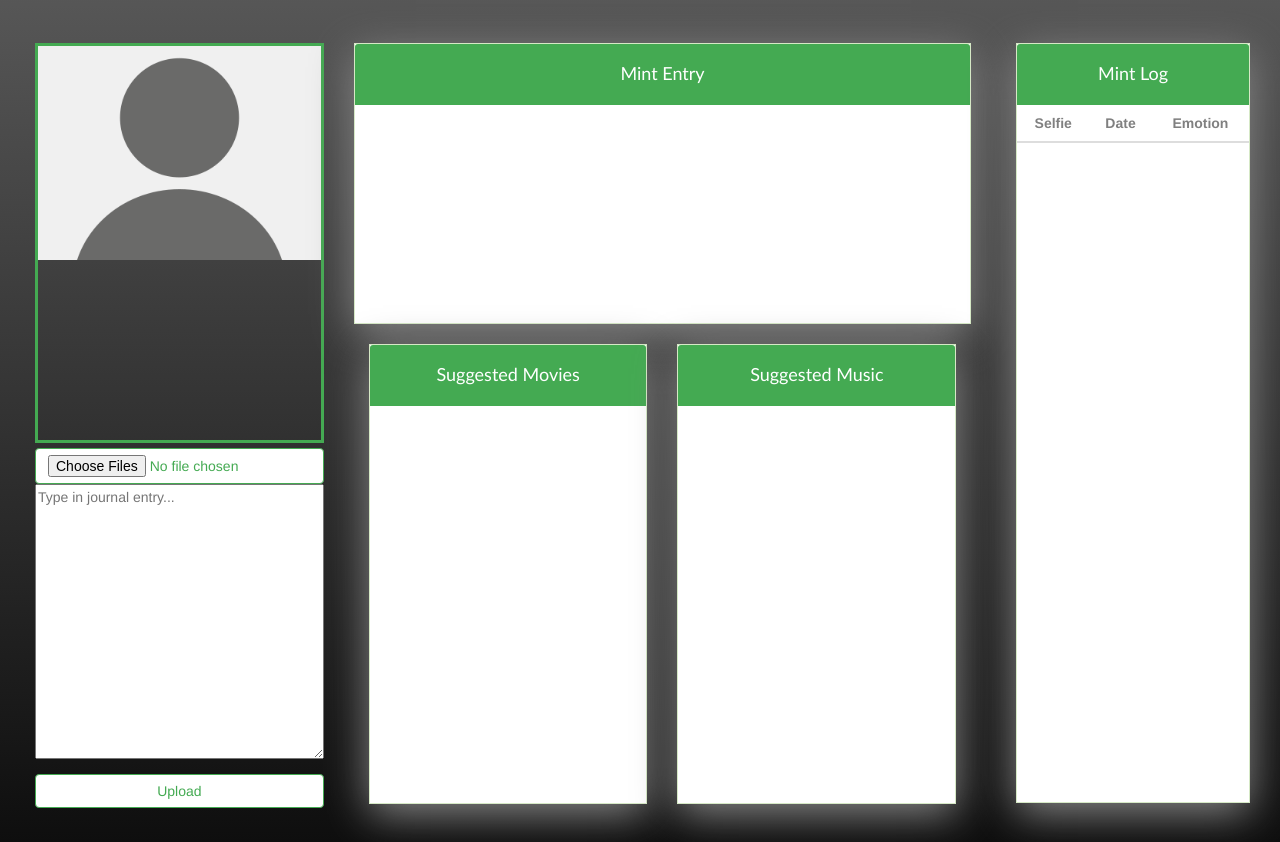
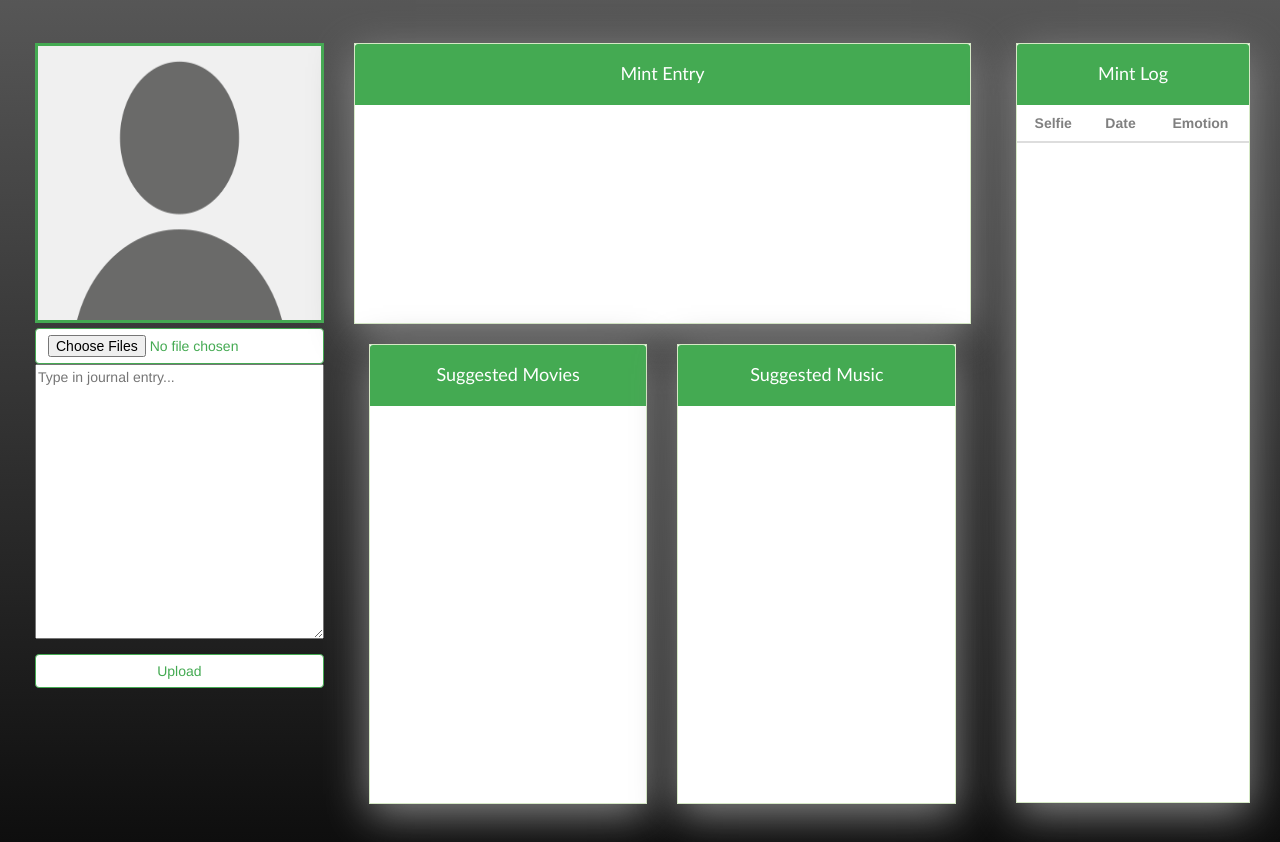
Before and after one commit to ceejayvarias/emoMint, a PHP site: page / in a window 1280 px wide. Shown: the part 158-1000 px from the top of the page. Run offline with PHP 8.4, Linux system fonts and the light colour scheme; lists and menus that the app fills with data are empty; some libraries are stand-ins or nearby versions.

Commit message:
fixed profile picture sizing to stretch

```diff
--- a/assets/css/style.css
+++ b/assets/css/style.css
@@ -266,7 +266,7 @@ th{
 
 #personPhoto {
   width: 100%;
-  height: 400px;
+  height: 280px;
   margin-bottom: 5px;
   border-style: solid;
   border-width: 3px;
@@ -283,7 +283,12 @@ th{
 
 #personPhoto > img {
   width: 100%;
-  height: auto;
+  height: 100%;
+}
+
+#helper > img {
+  width: 100%;
+  height: 100%;
 }
 
 h2 {
--- a/index.html
+++ b/index.html
@@ -104,8 +104,10 @@
 							<div class="col-lg-6">
 								<div class="panelLog panel panel-success">
 									<div class="panel-heading"><h4>Suggested Music</h4></div>
-									<ul id="cover">
-									</ul>
+										<div class="panel-body">
+											<ul id="cover">
+											</ul>
+										</div>
 								</div>
 							</div>
 						</div>
```
